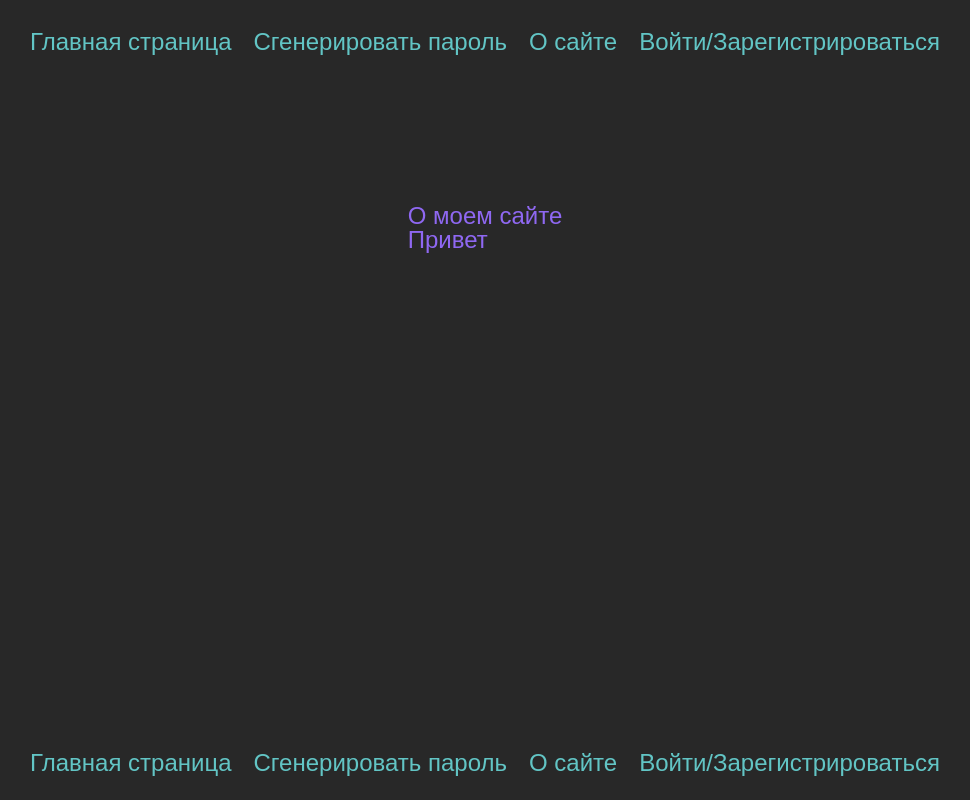
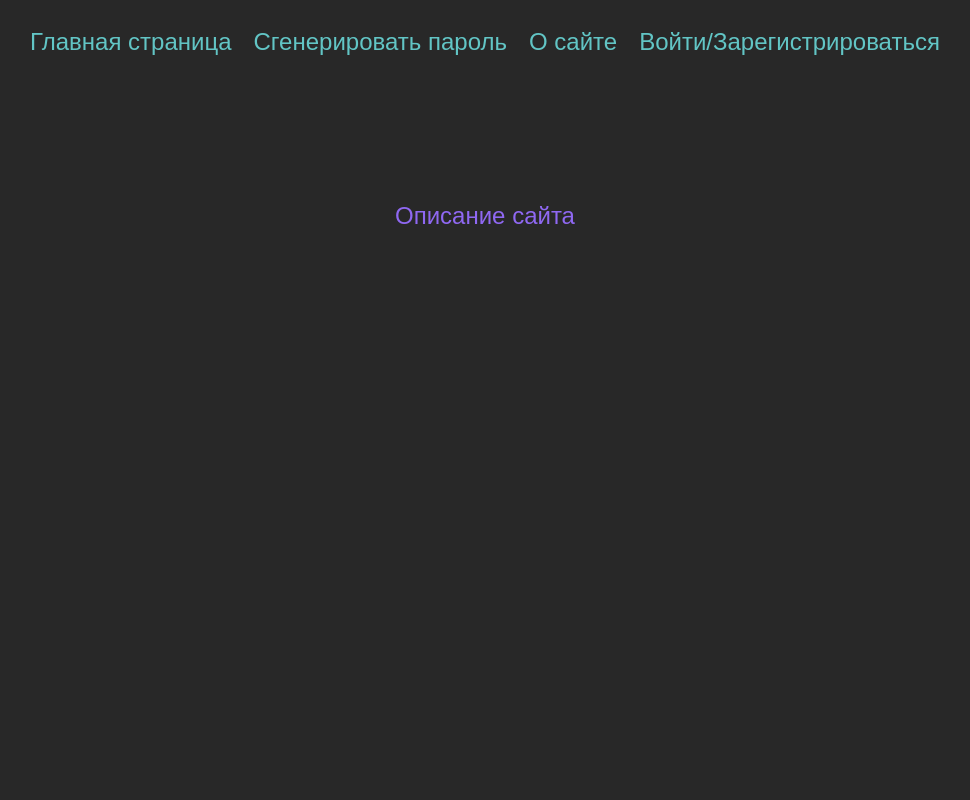
Before and after one commit to 100yi/password_generator, a Django app: page /ru/about/ in a window 1280 px wide. Shown: the whole page, without its empty margins (155-1125 px from the left). Run offline with Django 4.2, Linux system fonts and the light colour scheme.

Commit message:
Полная поддержка русского языка

```diff
--- a/genpassword/createpass/templates/createpass/ru/about.html
+++ b/genpassword/createpass/templates/createpass/ru/about.html
@@ -1,6 +1,5 @@
 {% extends 'createpass/ru/super.html' %}
 
 {% block content %}
-    <h1>О моем сайте</h1>
-    <p>Привет</p>
+    <h1>Описание сайта</h1>
 {% endblock content %}
--- a/genpassword/createpass/templates/createpass/ru/index.html
+++ b/genpassword/createpass/templates/createpass/ru/index.html
@@ -2,5 +2,5 @@
 
 {% block content %}
 <!-- Content block -->
-<h1>Главная страница "<3"</h1>
+    <h1>Главная страница сайта.</h1>
 {% endblock content %}
--- a/genpassword/createpass/templates/createpass/ru/pageNotFound.html
+++ b/genpassword/createpass/templates/createpass/ru/pageNotFound.html
@@ -1,5 +1,5 @@
 {% extends 'createpass/ru/super.html' %}
 
 {% block content %}
-<h1>Страница не найд3н0</h1>
+<h1>Страница не найд3н4</h1>
 {% endblock content %}
--- a/genpassword/createpass/templates/createpass/ru/show_pas.html
+++ b/genpassword/createpass/templates/createpass/ru/show_pas.html
@@ -10,9 +10,9 @@
     {% else %}
         {% for pass in completed_pass %}
             {% autoescape off %}
-                <li>{{ pass.1 }} - full password</li>
+                <li>{{ pass.1 }} - Полный пароль</li>
             {% endautoescape %}
-            <li>{{ pass.0 }} - password alias</li>
+            <li>{{ pass.0 }} - Псевдоним пароля</li>
             <br>
         {% endfor %}
     {% endif %}
--- a/genpassword/createpass/templates/createpass/ru/super.html
+++ b/genpassword/createpass/templates/createpass/ru/super.html
@@ -25,12 +25,6 @@
                     {% endblock content %}
                 </main>
                 <footer class="container__footer">
-                    <ul class="menu_list">
-                        <li><a href="/ru/index/">Главная страница</a></li>
-                        <li><a href="/ru/generate/">Сгенерировать пароль</a></li>
-                        <li><a href="/ru/about/">О сайте</a></li>
-                        <li><a href="/ru/login/">Войти/Зарегистрироваться</a></li>
-                    </ul>
                 </footer>
             </div>
         </div>
```
